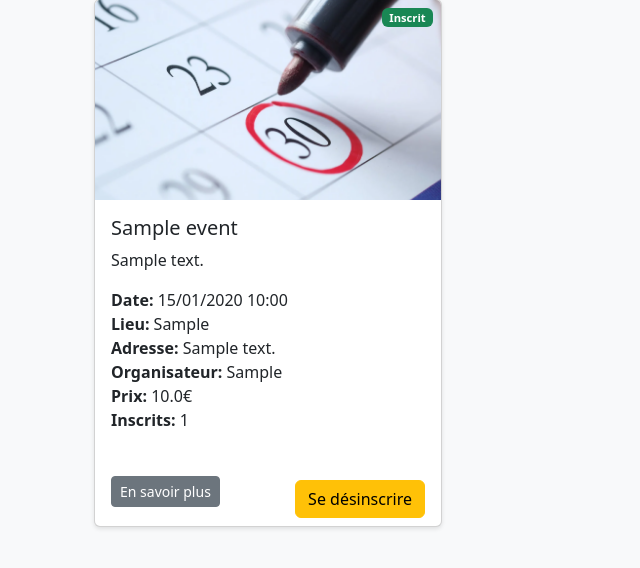
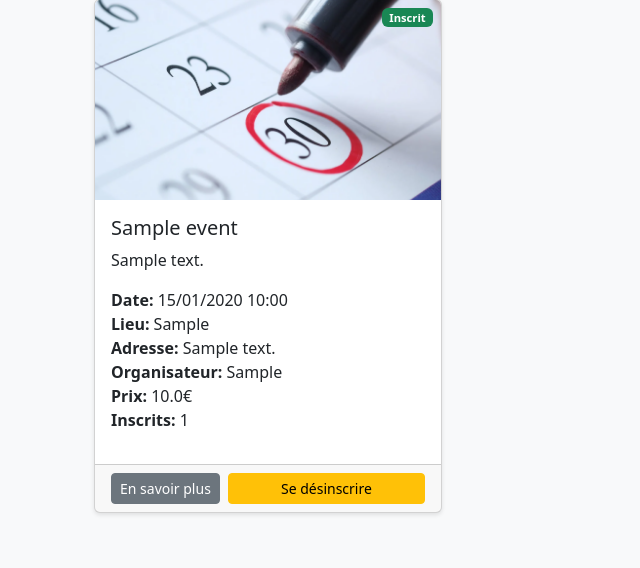
Before and after one commit to pogoparis/event-calendar, a Flask app: page / in a window 1280 px wide. Shown: the part 208-776 px from the top of the page, without its empty margins (0-640 px from the left). Run offline with Flask 3, Linux system fonts and the light colour scheme; a user stored in the database is signed in; tables that the repository leaves empty hold one stand-in row (values such as "Sample post").

Commit message:
CSS bouton et ajout du badge "complet"

```diff
--- a/templates/event_card.html
+++ b/templates/event_card.html
@@ -21,25 +21,32 @@
             <br><strong>Inscrits:</strong> {{ event.get_registration_count() }}
         </p>
     </div>
-    <div class="card-footer bg-transparent border-0 pt-0">
+    <div class="card-footer d-flex flex-column">
         <div class="d-flex justify-content-between align-items-center">
             <a href="{{ url_for('event_detail', event_id=event.id) }}" class="btn btn-secondary btn-sm">En savoir plus</a>
 
             {% if event.is_active %}
                 {% if current_user.is_authenticated %}
                     {% if event.id in user_registrations %}
-                        <form method="POST" action="{{ url_for('unregister_event', event_id=event.id) }}" class="mt-3">
+                        <form method="POST" action="{{ url_for('unregister_event', event_id=event.id) }}" class="flex-grow-1 ms-2">
                             <div class="d-grid">
-                                <button type="submit" class="btn btn-warning">Se désinscrire</button>
+                                <button type="submit" class="btn btn-warning btn-sm">Se désinscrire</button>
                             </div>
                         </form>
                     {% else %}
-                        {% if event.is_registration_possible() %}
-                            <form method="POST" action="{{ url_for('register_event', event_id=event.id) }}" class="mt-3">
+                        {% set remaining_spots = event.get_remaining_spots() %}
+                        {% if event.is_registration_possible() and (remaining_spots is none or remaining_spots > 0) %}
+                            <form method="POST" action="{{ url_for('register_event', event_id=event.id) }}" class="flex-grow-1 ms-2">
                                 <div class="d-grid">
-                                    <button type="submit" class="btn btn-primary">S'inscrire</button>
+                                    <button type="submit" class="btn btn-primary btn-sm">S'inscrire</button>
                                 </div>
                             </form>
+                        {% else %}
+                            <div class="flex-grow-1 ms-2">
+                                <div class="d-grid">
+                                    <button type="button" class="btn btn-secondary btn-sm disabled" disabled>Complet</button>
+                                </div>
+                            </div>
                         {% endif %}
                     {% endif %}
                 {% else %}
```
Also changed, not shown: static/uploads/events/4fa2f698-f8bc-48f5-a13f-33d019e62d95_6699204263141549280.jpg.jpeg (added).
